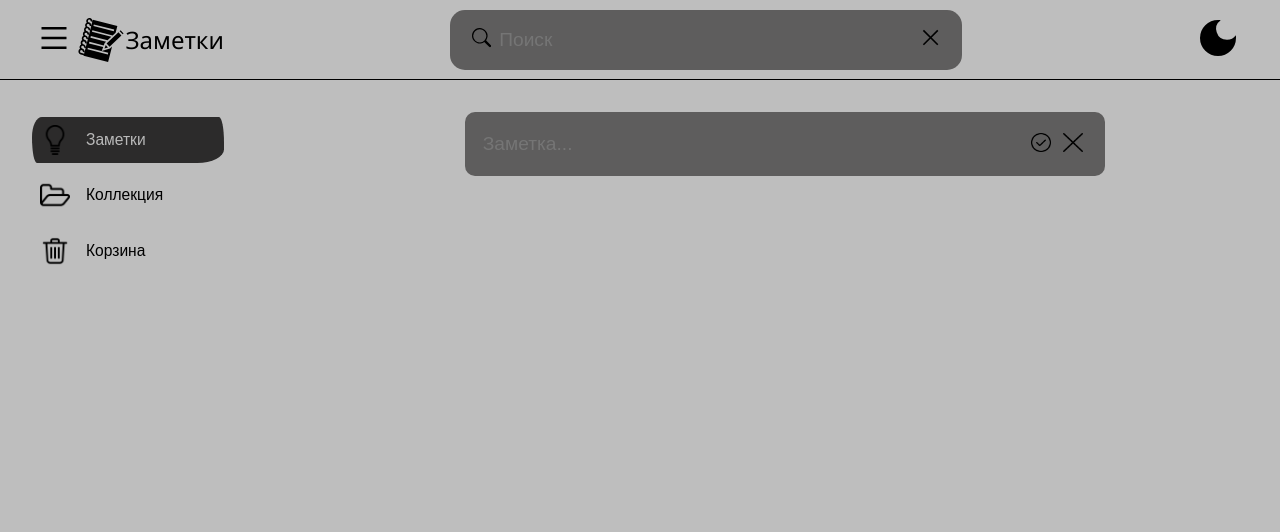
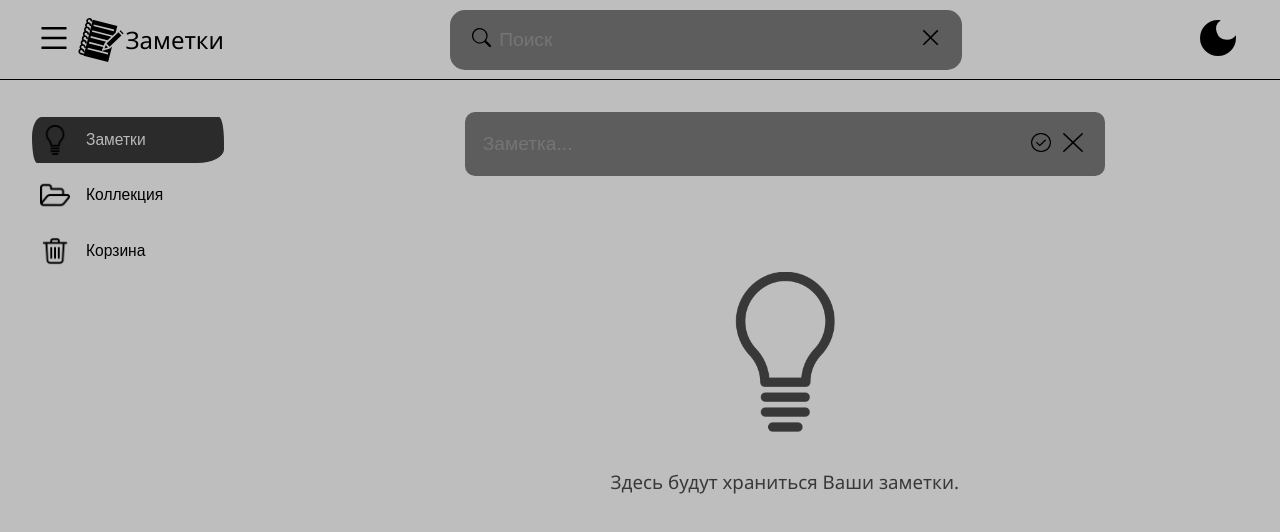
Before and after one commit to Evgenii-Buslaev/NotesAppReact, a React (Create React App) app: page / in a window 1280 px wide. Shown: the top 532 px of the page. Built offline with nearby package versions, Linux system fonts and the light colour scheme.

Commit message:
Created background component for empty list

```diff
--- /dev/null
+++ b/src/components/BackgroundOfEmptyList.jsx
@@ -0,0 +1,7 @@
+import styles from "../css/components/BackgroundOfEmptyList.module.css";
+
+function BackgroundOfEmptyList({ children }) {
+  return <div className={styles.background}>{children}</div>;
+}
+
+export default BackgroundOfEmptyList;
--- a/src/components/NotesList.jsx
+++ b/src/components/NotesList.jsx
@@ -1,11 +1,19 @@
 import styles from "../css/components/NotesList.module.css";
 import NoteInput from "./NoteInput";
-import classes from "../css/components/NoteInput.module.css";
+import BackgroundOfEmptyList from "./BackgroundOfEmptyList";
+
+import notes from "../icons/menu/storage.png";
+import collection from "../icons//menu/collection.png";
+import recycleBin from "../icons//menu/recycle-bin.png";
 
 function NotesList() {
   return (
     <div className={styles.notesCont}>
-      <NoteInput className={classes.noteInputCont} />
+      <NoteInput />
+      <BackgroundOfEmptyList>
+        <img src={notes} alt="notes-empty-background" />
+        <h3>Здесь будут храниться Ваши заметки.</h3>
+      </BackgroundOfEmptyList>
     </div>
   );
 }
--- a/src/css/UI/MenuButton.module.css
+++ b/src/css/UI/MenuButton.module.css
@@ -1,6 +1,6 @@
 .menuButton {
   display: flex;
-  justify-content: start;
+  justify-content: flex-start;
   align-items: center;
   margin: 0.3rem 2rem;
   padding: 0.5rem 0 0.5rem 0.5rem;
--- /dev/null
+++ b/src/css/components/BackgroundOfEmptyList.module.css
@@ -0,0 +1,9 @@
+.background {
+  margin: 4rem;
+  opacity: 0.7;
+}
+
+.background img {
+  margin: 2rem;
+  width: 10rem;
+}
```
Also changed, not shown: src/components/Note.jsx (added).
